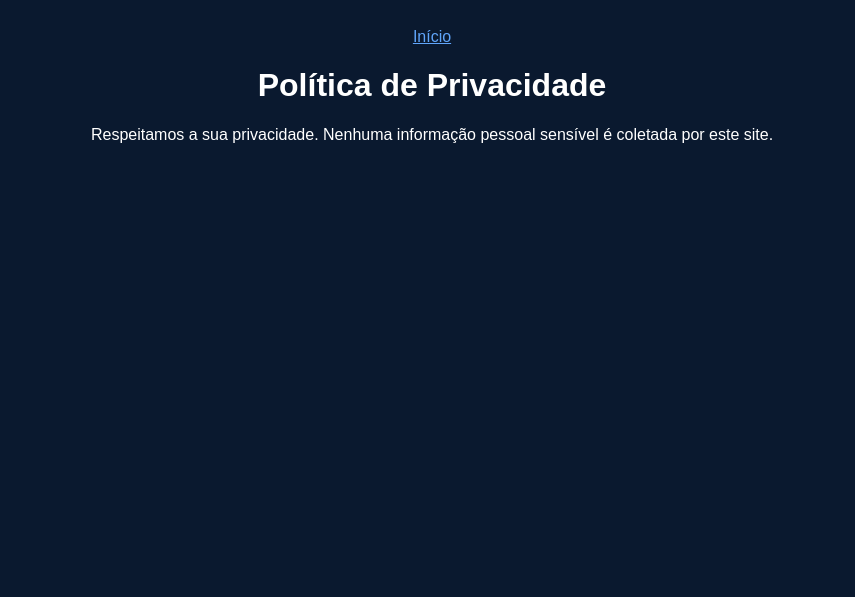
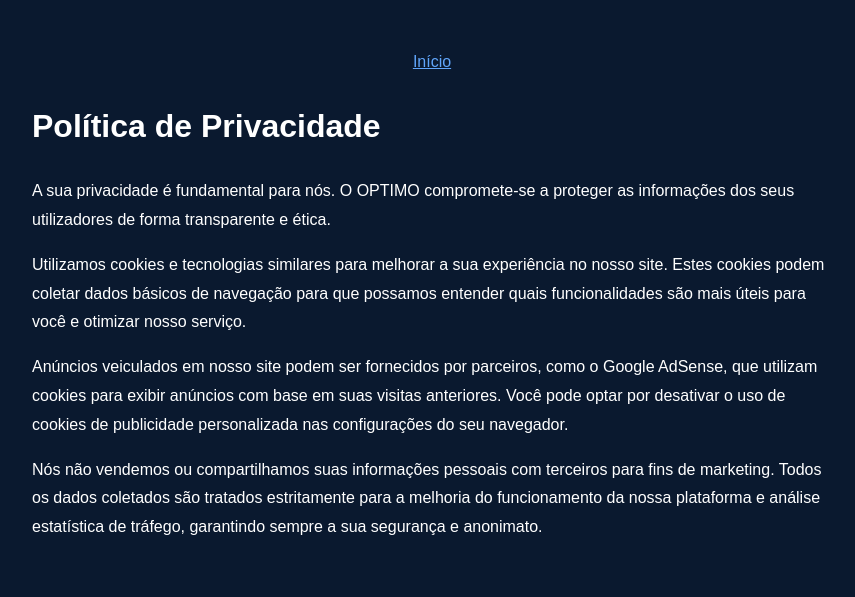
Before and after one commit to FischerTech86/saber-o-preco, a Flask app: page /politica-privacidade in a window 1280 px wide. Shown: the top 597 px of the page, without its empty margins (208-1063 px from the left). Run offline with Flask 3, Linux system fonts and the light colour scheme.

Commit message:
Update politica.html

```diff
--- a/templates/politica.html
+++ b/templates/politica.html
@@ -1,9 +1,14 @@
 <!DOCTYPE html>
 <html lang="pt-br">
-<head><meta charset="UTF-8"><title>Privacidade OPTIMO</title></head>
-<body style="background-color: #0a192f; color: white; font-family: sans-serif; padding: 20px; text-align: center;">
-    <nav><a href="/" style="color: #60a5fa;">Início</a></nav>
-    <h1>Política de Privacidade</h1>
-    <p>Respeitamos a sua privacidade. Nenhuma informação pessoal sensível é coletada por este site.</p>
+<head><meta charset="UTF-8"><title>Política de Privacidade - OPTIMO</title></head>
+<body style="background-color: #0a192f; color: white; font-family: sans-serif; padding: 40px; line-height: 1.8;">
+    <nav style="text-align: center;"><a href="/" style="color: #60a5fa;">Início</a></nav>
+    <div style="max-width: 800px; margin: auto;">
+        <h1>Política de Privacidade</h1>
+        <p>A sua privacidade é fundamental para nós. O OPTIMO compromete-se a proteger as informações dos seus utilizadores de forma transparente e ética.</p>
+        <p>Utilizamos cookies e tecnologias similares para melhorar a sua experiência no nosso site. Estes cookies podem coletar dados básicos de navegação para que possamos entender quais funcionalidades são mais úteis para você e otimizar nosso serviço.</p>
+        <p>Anúncios veiculados em nosso site podem ser fornecidos por parceiros, como o Google AdSense, que utilizam cookies para exibir anúncios com base em suas visitas anteriores. Você pode optar por desativar o uso de cookies de publicidade personalizada nas configurações do seu navegador.</p>
+        <p>Nós não vendemos ou compartilhamos suas informações pessoais com terceiros para fins de marketing. Todos os dados coletados são tratados estritamente para a melhoria do funcionamento da nossa plataforma e análise estatística de tráfego, garantindo sempre a sua segurança e anonimato.</p>
+    </div>
 </body>
 </html>
```
